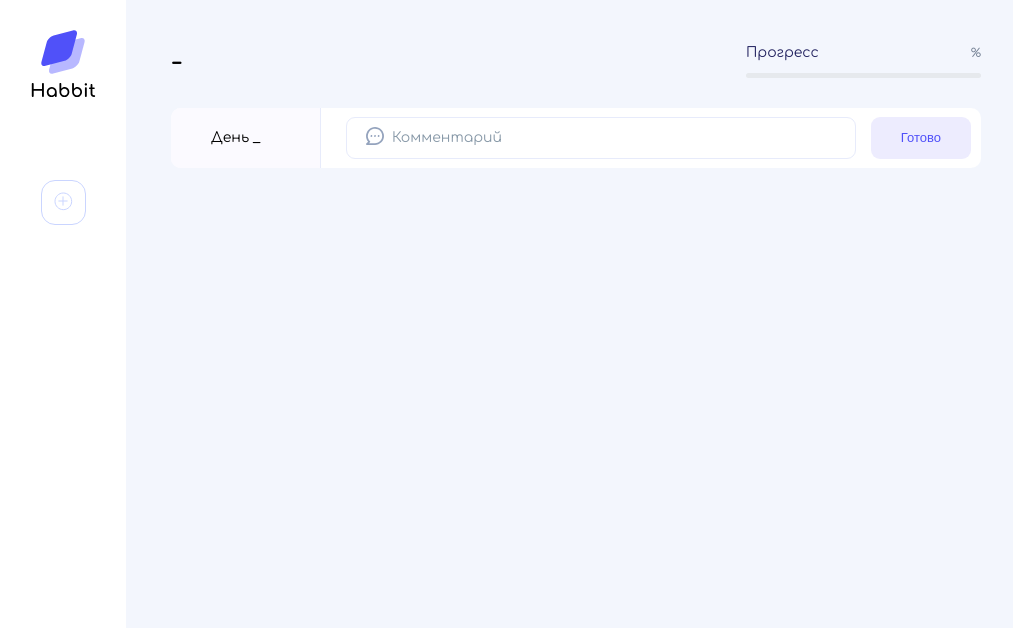
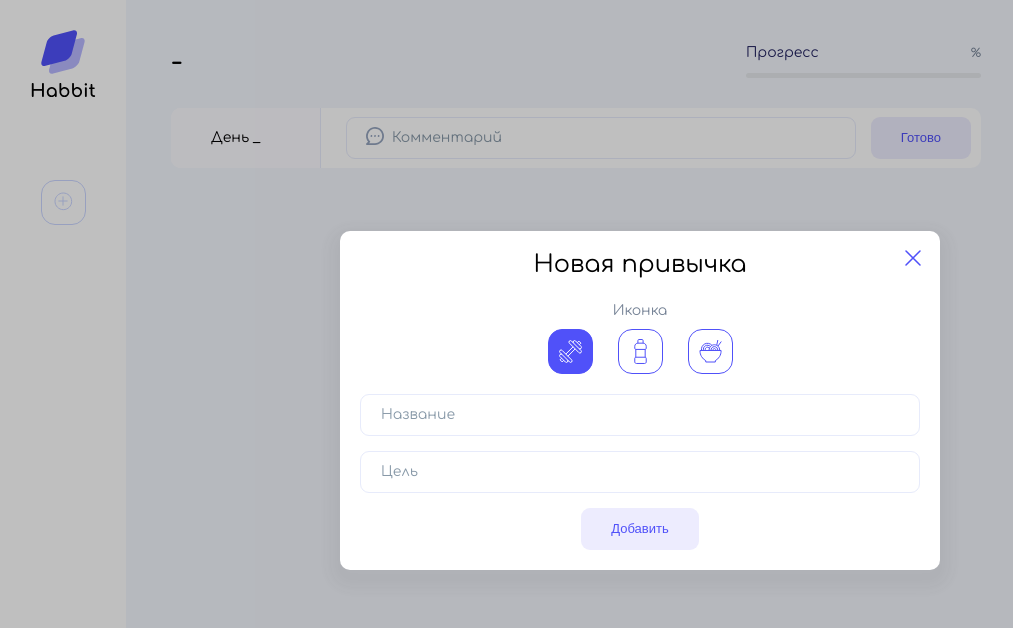
Before and after one commit to Daniar02/JavaScript, a website: page hobbit.html in a window 1280 px wide. Shown: the whole page, without its empty margins (0-1013 px from the left). Drawn offline with Linux system fonts and the light colour scheme.

Commit message:
DOM: Made a window pop-up

```diff
--- a/css/hobbit.css
+++ b/css/hobbit.css
@@ -237,3 +237,100 @@
 .button:hover {
     background: #dcdaff;
 }
+
+.cover {
+    position: fixed;
+    top: 0;
+    left: 0;
+    right: 0;
+    bottom: 0;
+    background: rgba(0, 0, 0, 0.25);
+    display: flex;
+    align-items: center;
+    justify-content: center;
+}
+
+.cover_hidden {
+    /*display: none;*/
+}
+
+.popup {
+    background: #FFFFFF;
+    box-shadow: 0 8px 14px 12px rgba(56, 56, 56, 0.05);
+    border-radius: 10px;
+    min-width: 600px;
+    padding: 20px;
+    position: relative;
+    display: flex;
+    flex-direction: column;
+    align-items: center;
+}
+
+h2 {
+    font-weight: 400;
+    font-size: 24px;
+    line-height: 27px;
+}
+
+.icon-label {
+    font-weight: 500;
+    font-size: 14px;
+    line-height: 16px;
+    color: #768396;
+    margin: 25px 0 10px 0;
+}
+
+.popup__close {
+    position: absolute;
+    right: 15px;
+    top: 15px;
+    background: none;
+    border: none;
+    cursor: pointer;
+}
+
+.icon-select {
+    display: flex;
+    gap: 25px;
+    margin-bottom: 20px;
+}
+
+.icon {
+    border: 1px solid #5051F9;
+    border-radius: 14px;
+    background: white;
+    display: flex;
+    align-items: center;
+    justify-content: center;
+    cursor: pointer;
+    width: 45px;
+    height: 45px;
+}
+
+.icon:hover {
+    background: #6A6AFB;
+}
+
+.icon:hover img{
+    filter: brightness(0) invert(1);
+}
+
+.icon_active {
+    background: #5051F9;
+}
+
+.icon_active img {
+    filter: brightness(0) invert(1);
+}
+
+.popup__form {
+    width: 100%;
+    display: flex;
+    flex-direction: column;
+    align-items: center;
+    gap: 15px;
+}
+
+.popup__form input {
+    width: 100%;
+}
--- a/hobbit.html
+++ b/hobbit.html
@@ -62,6 +62,31 @@
                 </div>
             </main>
         </div>
+        <div class="cover cover_hidden">
+            <div class="popup">
+                <h2>Новая привычка</h2>
+                <div class="icon-label">Иконка</div>
+                <div class="icon-select">
+                    <button class="icon icon_active">
+                        <img src="./images/sport.svg" alt="Спорт">
+                    </button>
+                    <button class="icon">
+                        <img src="./images/water.svg" alt="Напитки">
+                    </button>
+                    <button class="icon">
+                        <img src="./images/food.svg" alt="Еда">
+                    </button>
+                </div>
+                <form class="popup__form">
+                    <input type="text" name="name" placeholder="Название">
+                    <input type="number" name="target" placeholder="Цель">
+                    <button class="button" type="submit">Добавить</button>
+                </form>
+                <button class="popup__close">
+                    <img src="./images/close.svg" alt="Закрыть попап">
+                </button>
+            </div>
+        </div>
     </div>
 
 <script src="./js/hobbit.js"></script>
```
Also changed, not shown: images/close.svg (added).
